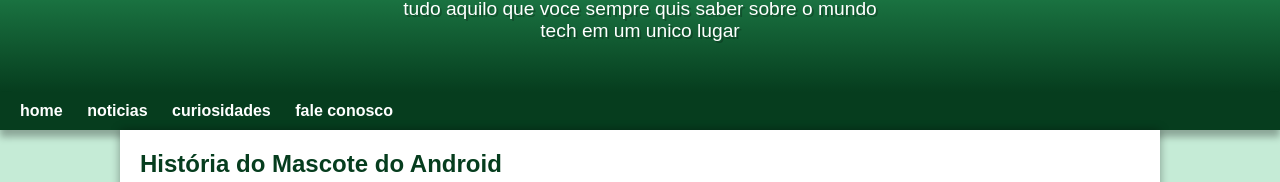
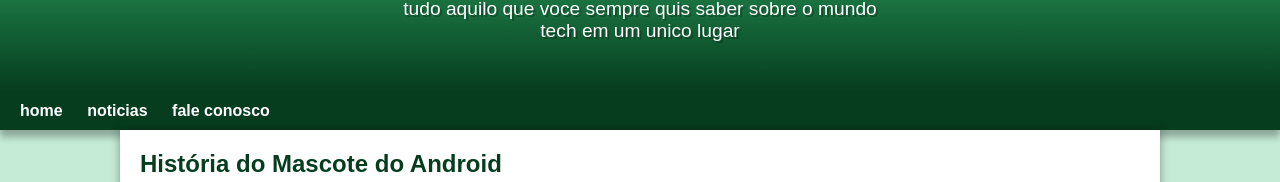
Before and after one commit to danieldonizeti/androi-projeto, a plain HTML site: page index.html in a window 1280 px wide. Shown: the part 99-281 px from the top of the page. Drawn offline with Linux system fonts and the light colour scheme; files whose address does not match are found by name.

Commit message:
link deletado

```diff
--- a/index.html
+++ b/index.html
@@ -17,7 +17,6 @@
     <nav>
         <a href="#">home</a>
         <a href="#">noticias</a>
-        <a href="#">curiosidades</a>
         <a href="#">fale conosco</a>
     </nav>
     <main>
```
